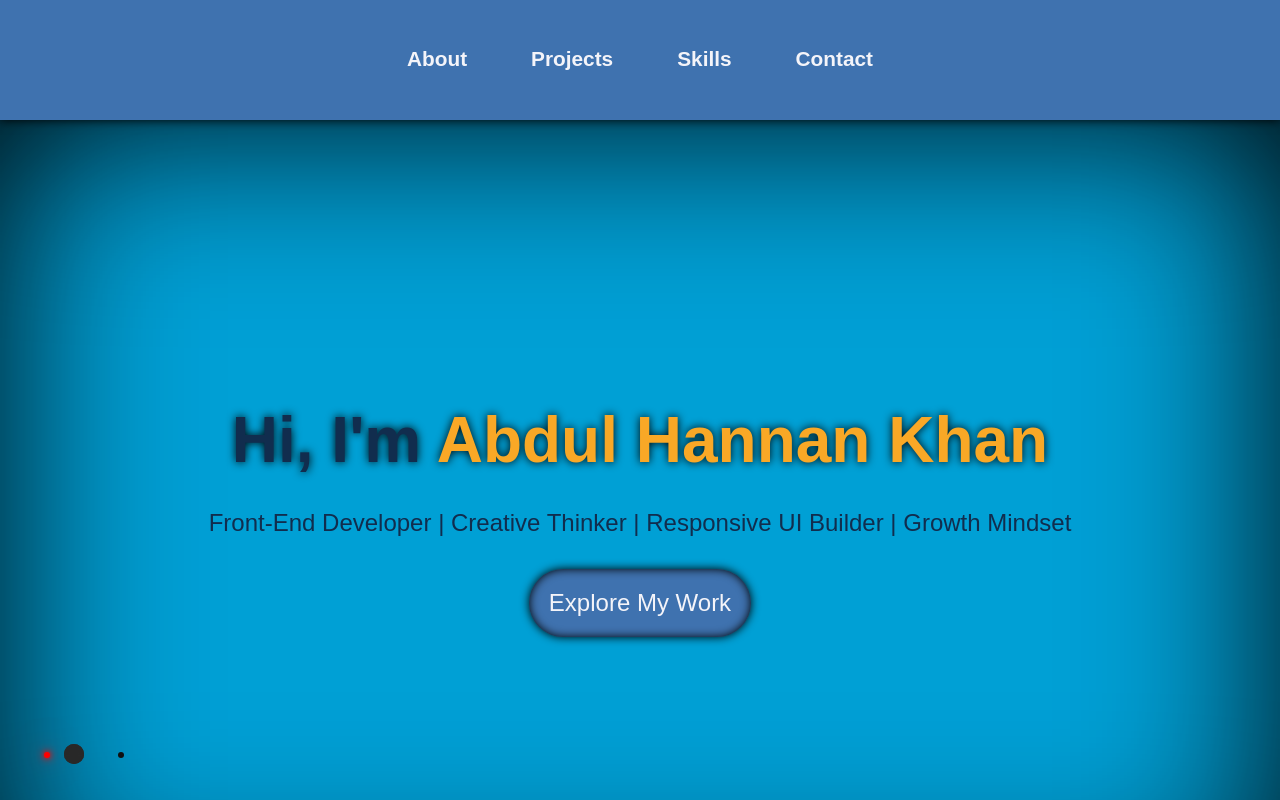
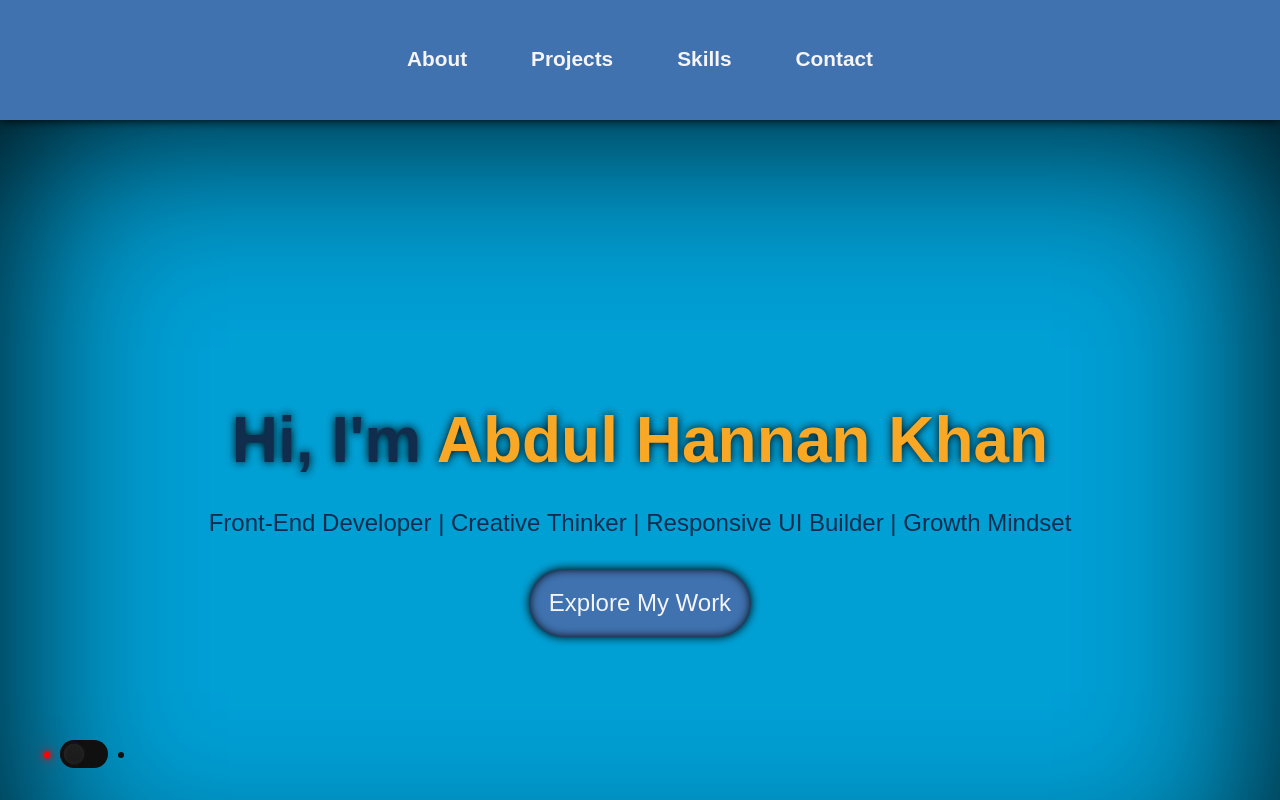
Before and after one commit to Hannankhan203/My-React-Portfolio, a React (Create React App) app: page / in a window 1280 px wide. Shown: the top 800 px of the page. Built offline with nearby package versions, Linux system fonts and the light colour scheme.

Commit message:
Added darkmode to custom checkbox

```diff
--- a/src/App.jsx
+++ b/src/App.jsx
@@ -15,8 +15,8 @@ function App() {
     <div>
       <label htmlFor="theme-checkbox">
         <input type="checkbox" className="styled-checkbox" id="theme-checkbox" checked={darkMode} onChange={(e) => setDarkMode(e.target.checked)} />
-        <span className="check"></span>
-        <span className="botn"></span>
+        <span className={`check ${darkMode ? "dark-mode" : "light-mode"}`}></span>
+        <span className={`botn ${darkMode ? "dark-mode" : "light-mode"}`}></span>
       </label>
       <Navbar darkMode={darkMode} />
       <HeroSection darkMode={darkMode} />
```
